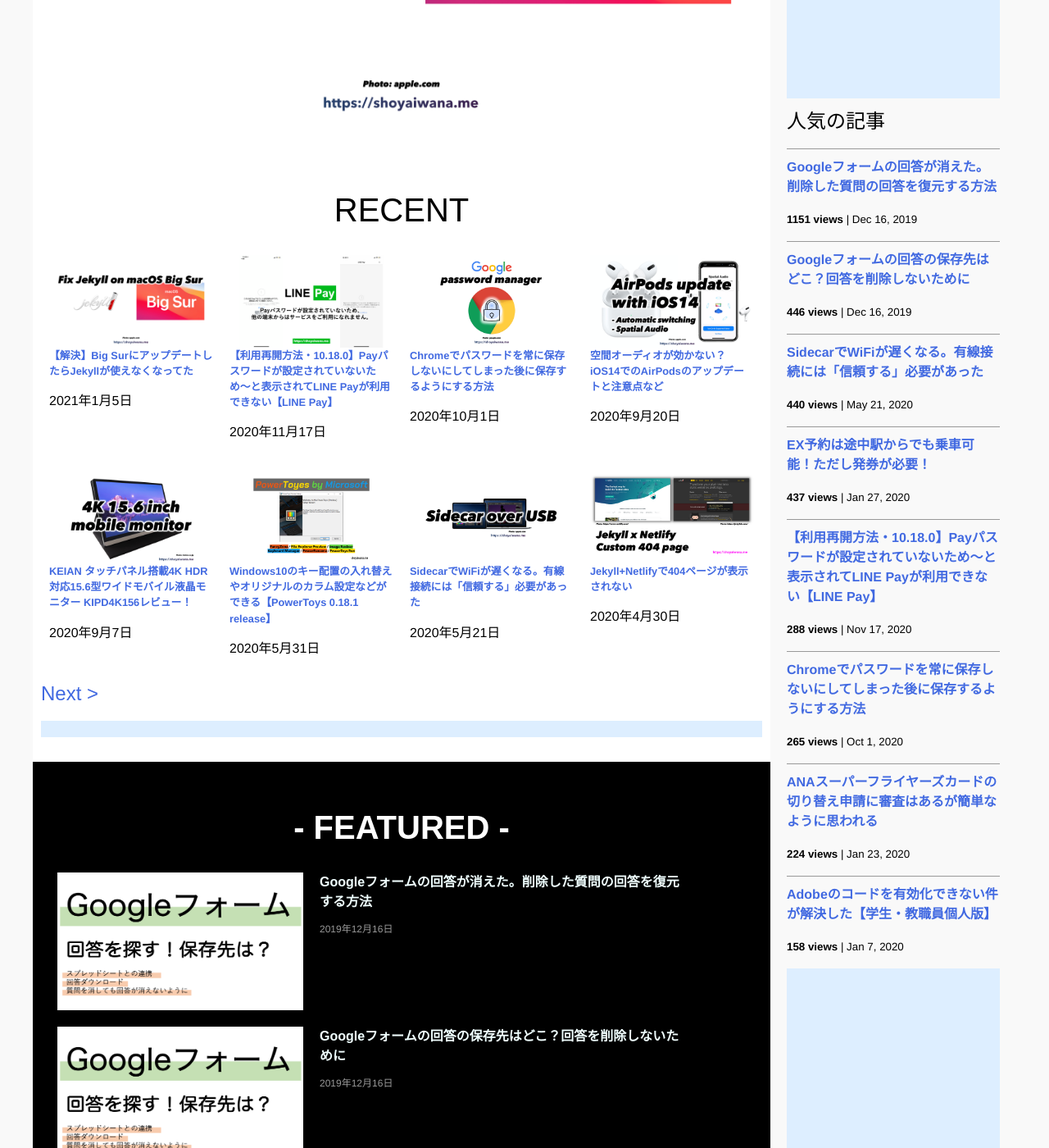
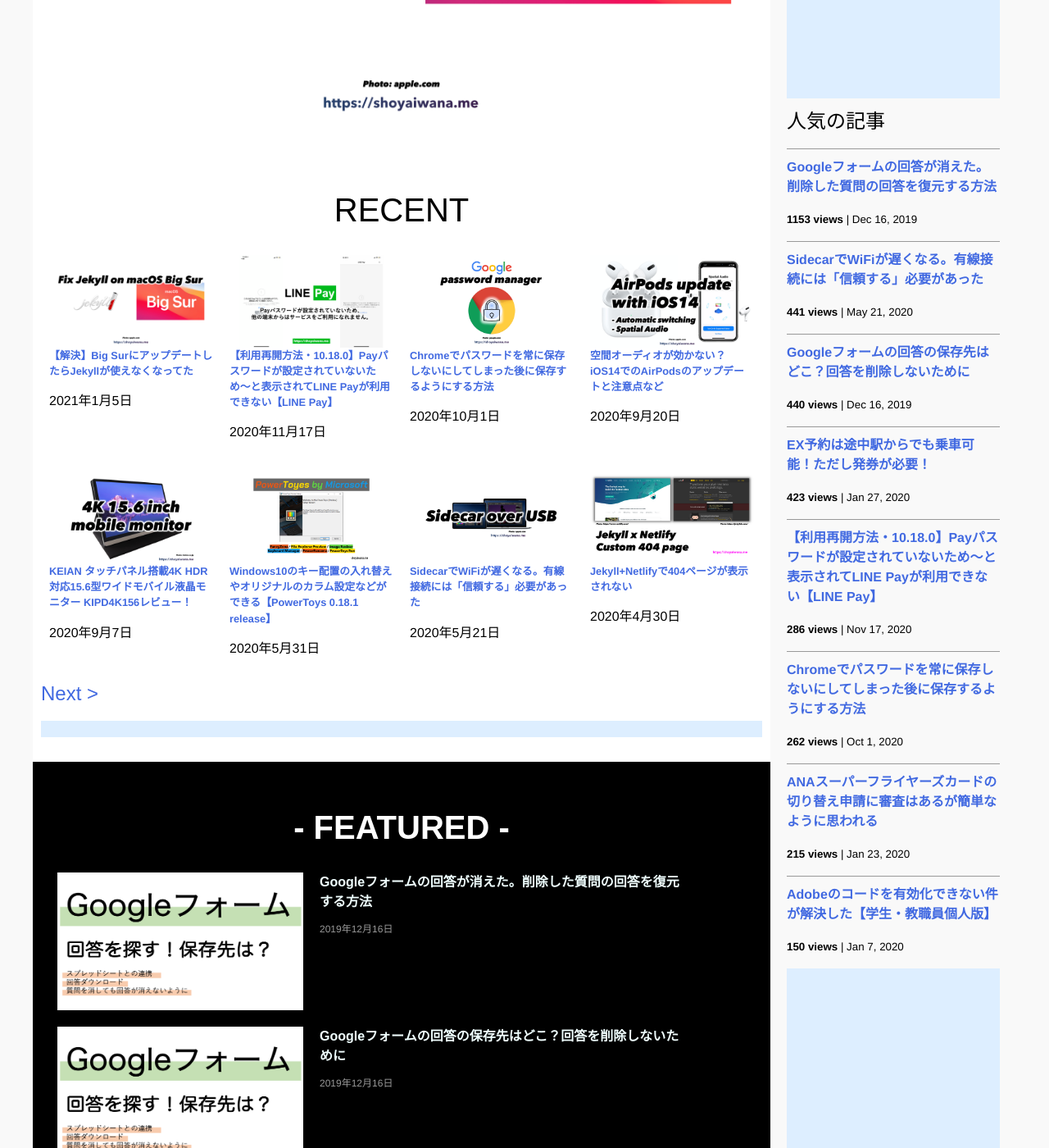
Before and after one commit to iwanaminami/shoyaiwaname, a Jekyll site: the page built from index.markdown, in a window 1280 px wide and 1400 px high, scrolled down 817 px. Shown: the whole window at 82% size. Built offline with Jekyll 4.4.1, drawn with Linux system fonts in a browser that asks for light colours; nearby versions of some CDN libraries; comment, search, counter and statistics services are not loaded.

Commit message:
a new commit message

```diff
--- a/_data/popularposts.yml
+++ b/_data/popularposts.yml
@@ -1,17 +1,17 @@
 side:
-  - view: 1151
+  - view: 1153
     url: /2019/12/16/restore-googleform.html
-  - view: 446
+  - view: 441
+    url: /2020/05/21/sidecar-via-cable.html
+  - view: 440
     url: /2019/12/16/googleform-answers.html
-  - view: 440
-    url: /2020/05/21/sidecar-via-cable.html
-  - view: 437
+  - view: 423
     url: /2020/01/27/ex-rideontheway.html
-  - view: 288
+  - view: 286
     url: /2020/11/17/linepay.html
-  - view: 265
+  - view: 262
     url: /2020/10/01/googlepassword.html
-  - view: 224
+  - view: 215
     url: /2020/01/23/sfc-judge.html
-  - view: 158
+  - view: 150
     url: /2020/01/07/adobe-activate-problem.html
```
